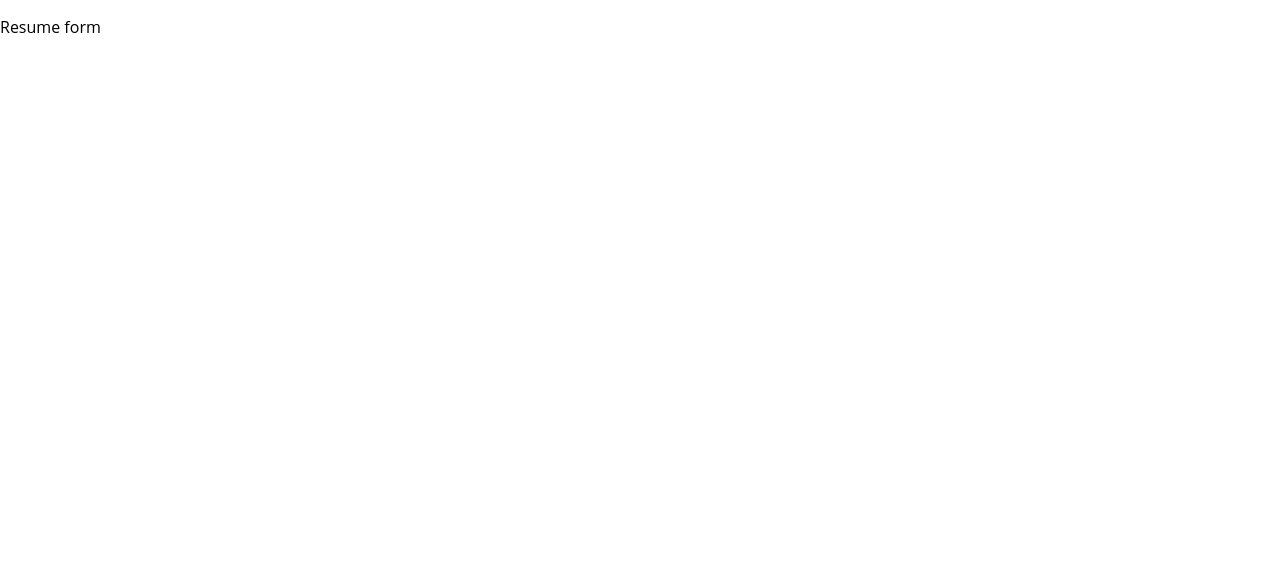
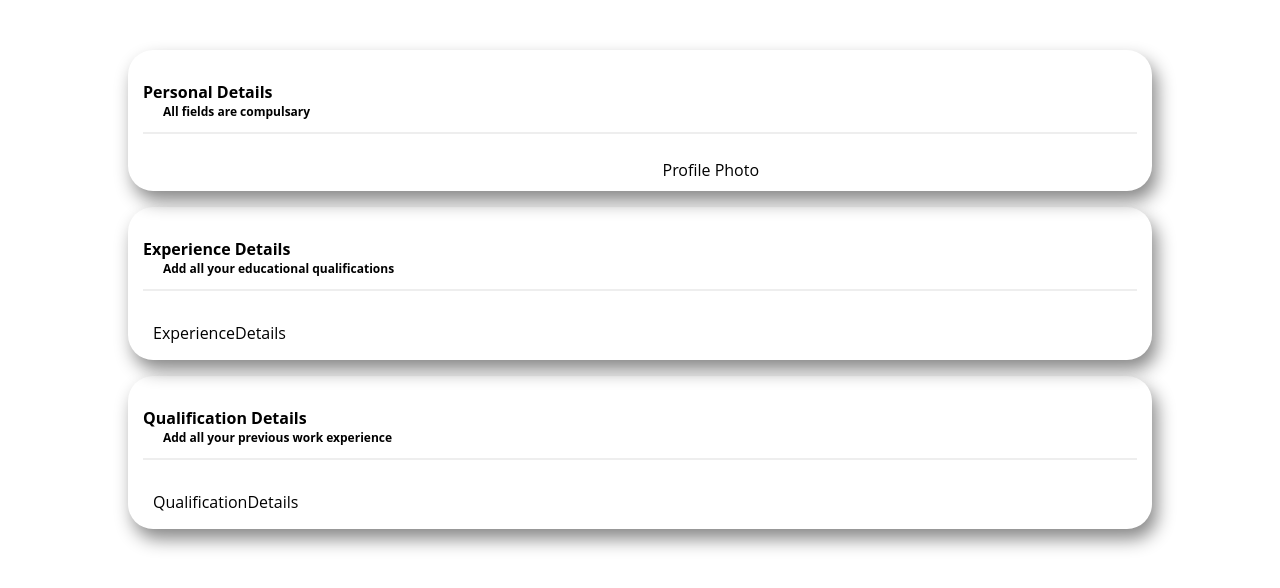
Before and after one commit to SandhyaVaibhavDixit/resume_builder, a React (Create React App) app: page / in a window 1280 px wide. Shown: the top 588 px of the page. Built offline with nearby package versions, Linux system fonts and the light colour scheme.

Commit message:
Main form structure.

```diff
--- a/src/App.js
+++ b/src/App.js
@@ -1,9 +1,10 @@
 import React from 'react';
 import './App.scss';
+import { Form } from './containers/Form';
 
 function App() {
   return (
-      <p>Resume form</p>
+      <Form />
   );
 }
 
--- /dev/null
+++ b/src/_shared/Section/index.js
@@ -0,0 +1,19 @@
+import React from 'react';
+
+import './style.scss';
+
+export const Section = (props) => {
+    const { title, subTitle, children } = props
+    return (
+        <div className="section">
+            <div className="section_title">
+               <p className="title">{title}</p>
+               <p className="subTitle">{subTitle}</p>
+            </div>
+            <div className="section_content">
+                {children}
+            </div>
+        </div>
+      );
+
+}
--- /dev/null
+++ b/src/_shared/Section/style.scss
@@ -0,0 +1,28 @@
+.section {
+    display: flex;
+    flex-direction: column;
+    margin-bottom: 16px;
+    box-shadow: 5px 10px 18px #888888;
+    border-radius: 25px;
+    .section_title {
+        border-bottom: 2px solid #eee;
+        color: black;
+        margin: 15px;
+        font-weight: bold;
+
+        .title {
+            font-size: 16px;
+            margin-block-end: 0;
+        }
+
+        .subTitle {
+            font-size: 12px;
+            padding-left: 20px;
+            margin-block-start: 0;
+        }
+
+    }
+    .section_content {
+        padding-left: 25px;
+    }
+}
--- a/src/components/Experience_Details/index.js
+++ b/src/components/Experience_Details/index.js
@@ -0,0 +1,9 @@
+import React from 'react';
+
+
+export const ExperienceDetails = () => {
+
+    return(
+        <p>ExperienceDetails</p>
+    );
+}
--- a/src/components/Personal_Details/index.js
+++ b/src/components/Personal_Details/index.js
@@ -0,0 +1,33 @@
+import React, { useState } from 'react';
+import './style.scss';
+
+export const PersonalDetails = (props) => {
+    const [personalDetails, setPersonalDetails] = useState({
+        name: '',
+        location: '',
+        zipcode: '',
+        nantionality: '',
+        gender: '',
+        dateOfBirth: '',
+        email: '',
+        mobile: '',
+        permanentAddress: '',
+        localAddress: ''
+    });
+
+    return(
+        <div className='personalDetails'>
+            <div className='row'>
+                <div className='details column'>
+                    <div className='row'>
+                    </div>
+                </div>
+                <div className='ProfilePhoto  column'>
+                    <div>
+                        <label>Profile Photo</label>
+                    </div>
+                </div>
+            </div>
+        </div>
+    );
+}
--- /dev/null
+++ b/src/components/Personal_Details/style.scss
@@ -0,0 +1,18 @@
+.personalDetails {
+
+    width: 80%;
+    margin: auto;
+
+    .title {
+        border-bottom: 1px solid #eee;
+    }
+
+    .row {
+        display: flex;
+
+        .column {
+            flex: 50%;
+            padding: 10px;
+        }
+    }
+}
--- a/src/components/Qualification_Details/index.js
+++ b/src/components/Qualification_Details/index.js
@@ -0,0 +1,8 @@
+import React from 'react';
+
+
+export const QualificationDetails = () => {
+    return (
+        <p>QualificationDetails</p>
+     );
+}
--- /dev/null
+++ b/src/containers/Form/index.js
@@ -0,0 +1,50 @@
+import React from 'react';
+import { PersonalDetails } from '../../components/Personal_Details';
+import { ExperienceDetails } from '../../components/Experience_Details';
+import { QualificationDetails } from '../../components/Qualification_Details';
+import { Section } from '../../_shared/Section';
+
+import './style.scss';
+
+export const Form = () => {
+    const sections = [
+        {
+            title: 'Personal Details',
+            subTitle: 'All fields are compulsary',
+            component: <PersonalDetails/>
+        },
+        {
+            title: 'Experience Details',
+            subTitle: 'Add all your educational qualifications',
+            component: <ExperienceDetails/>
+        },
+        {
+            title: 'Qualification Details',
+            subTitle: 'Add all your previous work experience',
+            component: <QualificationDetails/>
+        }
+
+    ];
+
+    const renderSections = sections =>{
+        return (
+            sections.map( eachSection => {
+                return (
+                    <Section
+                        key      ={eachSection.title}
+                        title    ={eachSection.title}
+                        subTitle ={eachSection.subTitle}>
+
+                        {eachSection.component}
+                    </Section>
+                )
+            })
+        )
+    };
+
+    return(
+        <div className='form'>
+            { renderSections(sections) }
+        </div>
+    );
+}
--- /dev/null
+++ b/src/containers/Form/style.scss
@@ -0,0 +1,5 @@
+.form {
+    width: 80%;
+    margin: 0 auto;
+    padding-top: 50px;
+}
```
Also changed, not shown: 1 other file (tests, documents, lock files or other folders).
